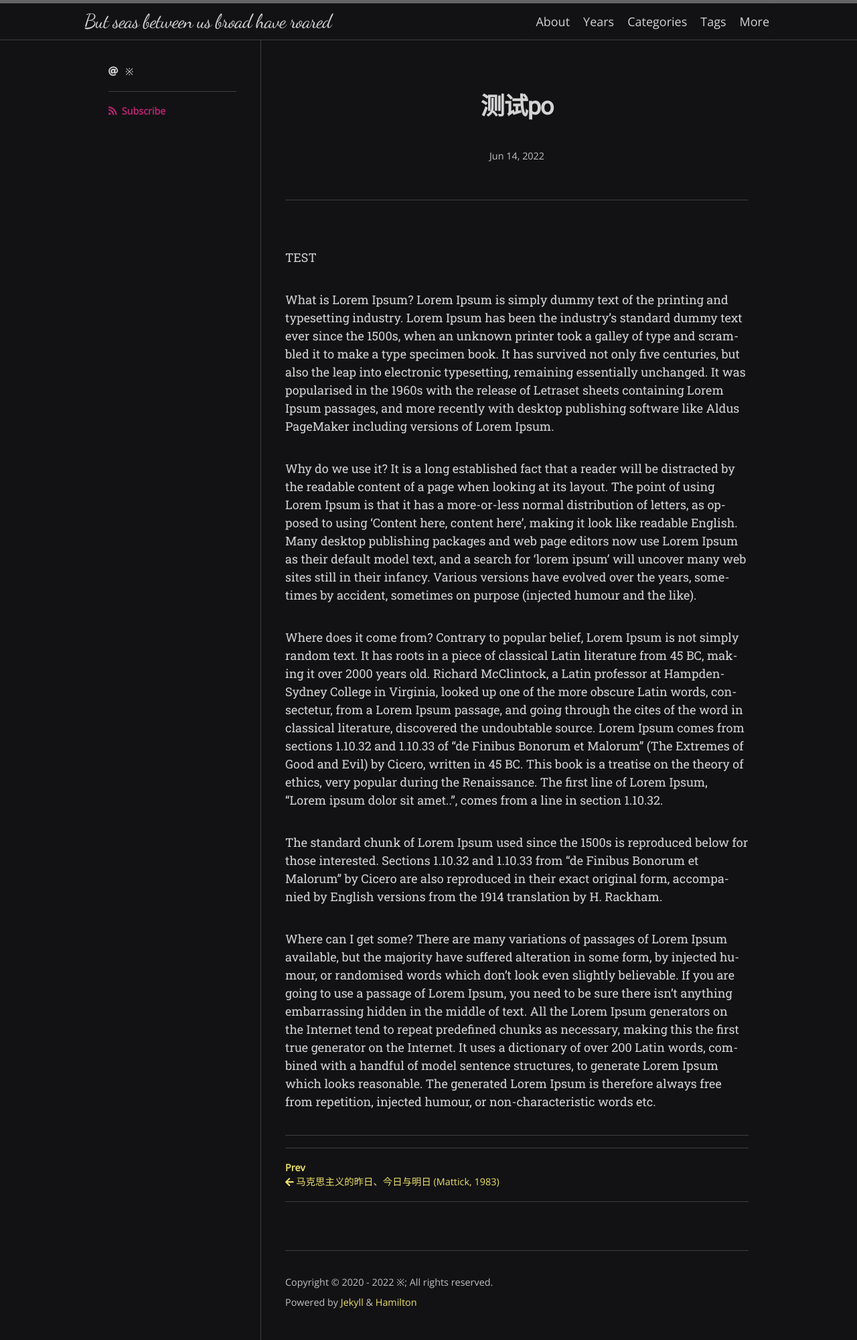
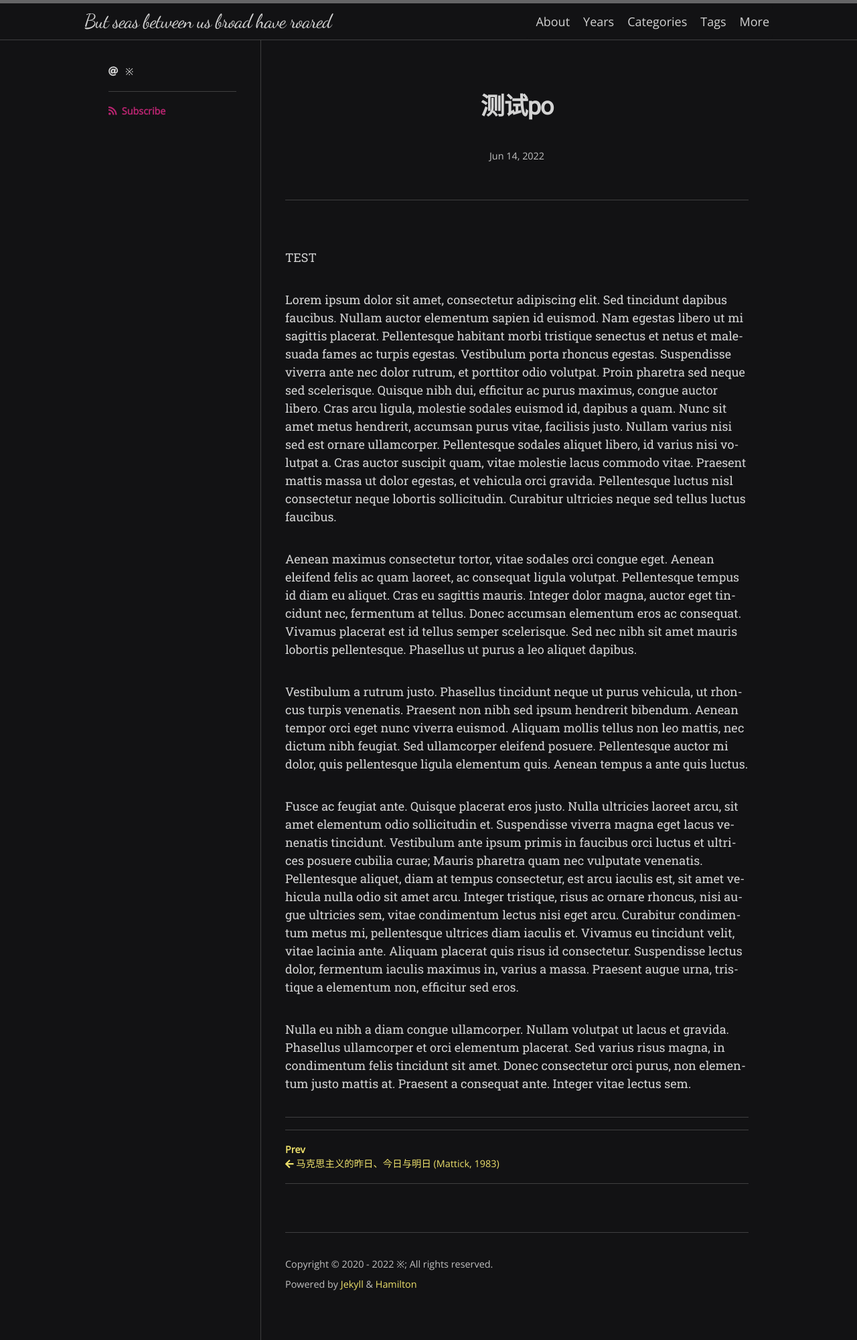
Before and after one commit to scatterdclouds/scatterdclouds.github.io, a Jekyll site: the page built from _posts/2022-06-14-test-post.md, in a window 1280 px wide. Shown: the whole page at 67% size. Built offline with Jekyll 4.4.1, drawn with Linux system fonts in a browser that asks for light colours; nearby versions of some CDN libraries; some web fonts are replaced; comment, search, counter and statistics services are not loaded.

Commit message:
Update 2022-06-14-test-post.md

```diff
--- a/_posts/2022-06-14-test-post.md
+++ b/_posts/2022-06-14-test-post.md
@@ -8,17 +8,12 @@ tags:
 ---
 TEST
 
-What is Lorem Ipsum?
-Lorem Ipsum is simply dummy text of the printing and typesetting industry. Lorem Ipsum has been the industry's standard dummy text ever since the 1500s, when an unknown printer took a galley of type and scrambled it to make a type specimen book. It has survived not only five centuries, but also the leap into electronic typesetting, remaining essentially unchanged. It was popularised in the 1960s with the release of Letraset sheets containing Lorem Ipsum passages, and more recently with desktop publishing software like Aldus PageMaker including versions of Lorem Ipsum.
+Lorem ipsum dolor sit amet, consectetur adipiscing elit. Sed tincidunt dapibus faucibus. Nullam auctor elementum sapien id euismod. Nam egestas libero ut mi sagittis placerat. Pellentesque habitant morbi tristique senectus et netus et malesuada fames ac turpis egestas. Vestibulum porta rhoncus egestas. Suspendisse viverra ante nec dolor rutrum, et porttitor odio volutpat. Proin pharetra sed neque sed scelerisque. Quisque nibh dui, efficitur ac purus maximus, congue auctor libero. Cras arcu ligula, molestie sodales euismod id, dapibus a quam. Nunc sit amet metus hendrerit, accumsan purus vitae, facilisis justo. Nullam varius nisi sed est ornare ullamcorper. Pellentesque sodales aliquet libero, id varius nisi volutpat a. Cras auctor suscipit quam, vitae molestie lacus commodo vitae. Praesent mattis massa ut dolor egestas, et vehicula orci gravida. Pellentesque luctus nisl consectetur neque lobortis sollicitudin. Curabitur ultricies neque sed tellus luctus faucibus.
 
-Why do we use it?
-It is a long established fact that a reader will be distracted by the readable content of a page when looking at its layout. The point of using Lorem Ipsum is that it has a more-or-less normal distribution of letters, as opposed to using 'Content here, content here', making it look like readable English. Many desktop publishing packages and web page editors now use Lorem Ipsum as their default model text, and a search for 'lorem ipsum' will uncover many web sites still in their infancy. Various versions have evolved over the years, sometimes by accident, sometimes on purpose (injected humour and the like).
+Aenean maximus consectetur tortor, vitae sodales orci congue eget. Aenean eleifend felis ac quam laoreet, ac consequat ligula volutpat. Pellentesque tempus id diam eu aliquet. Cras eu sagittis mauris. Integer dolor magna, auctor eget tincidunt nec, fermentum at tellus. Donec accumsan elementum eros ac consequat. Vivamus placerat est id tellus semper scelerisque. Sed nec nibh sit amet mauris lobortis pellentesque. Phasellus ut purus a leo aliquet dapibus.
 
+Vestibulum a rutrum justo. Phasellus tincidunt neque ut purus vehicula, ut rhoncus turpis venenatis. Praesent non nibh sed ipsum hendrerit bibendum. Aenean tempor orci eget nunc viverra euismod. Aliquam mollis tellus non leo mattis, nec dictum nibh feugiat. Sed ullamcorper eleifend posuere. Pellentesque auctor mi dolor, quis pellentesque ligula elementum quis. Aenean tempus a ante quis luctus.
 
-Where does it come from?
-Contrary to popular belief, Lorem Ipsum is not simply random text. It has roots in a piece of classical Latin literature from 45 BC, making it over 2000 years old. Richard McClintock, a Latin professor at Hampden-Sydney College in Virginia, looked up one of the more obscure Latin words, consectetur, from a Lorem Ipsum passage, and going through the cites of the word in classical literature, discovered the undoubtable source. Lorem Ipsum comes from sections 1.10.32 and 1.10.33 of "de Finibus Bonorum et Malorum" (The Extremes of Good and Evil) by Cicero, written in 45 BC. This book is a treatise on the theory of ethics, very popular during the Renaissance. The first line of Lorem Ipsum, "Lorem ipsum dolor sit amet..", comes from a line in section 1.10.32.
+Fusce ac feugiat ante. Quisque placerat eros justo. Nulla ultricies laoreet arcu, sit amet elementum odio sollicitudin et. Suspendisse viverra magna eget lacus venenatis tincidunt. Vestibulum ante ipsum primis in faucibus orci luctus et ultrices posuere cubilia curae; Mauris pharetra quam nec vulputate venenatis. Pellentesque aliquet, diam at tempus consectetur, est arcu iaculis est, sit amet vehicula nulla odio sit amet arcu. Integer tristique, risus ac ornare rhoncus, nisi augue ultricies sem, vitae condimentum lectus nisi eget arcu. Curabitur condimentum metus mi, pellentesque ultrices diam iaculis et. Vivamus eu tincidunt velit, vitae lacinia ante. Aliquam placerat quis risus id consectetur. Suspendisse lectus dolor, fermentum iaculis maximus in, varius a massa. Praesent augue urna, tristique a elementum non, efficitur sed eros.
 
-The standard chunk of Lorem Ipsum used since the 1500s is reproduced below for those interested. Sections 1.10.32 and 1.10.33 from "de Finibus Bonorum et Malorum" by Cicero are also reproduced in their exact original form, accompanied by English versions from the 1914 translation by H. Rackham.
-
-Where can I get some?
-There are many variations of passages of Lorem Ipsum available, but the majority have suffered alteration in some form, by injected humour, or randomised words which don't look even slightly believable. If you are going to use a passage of Lorem Ipsum, you need to be sure there isn't anything embarrassing hidden in the middle of text. All the Lorem Ipsum generators on the Internet tend to repeat predefined chunks as necessary, making this the first true generator on the Internet. It uses a dictionary of over 200 Latin words, combined with a handful of model sentence structures, to generate Lorem Ipsum which looks reasonable. The generated Lorem Ipsum is therefore always free from repetition, injected humour, or non-characteristic words etc.
+Nulla eu nibh a diam congue ullamcorper. Nullam volutpat ut lacus et gravida. Phasellus ullamcorper et orci elementum placerat. Sed varius risus magna, in condimentum felis tincidunt sit amet. Donec consectetur orci purus, non elementum justo mattis at. Praesent a consequat ante. Integer vitae lectus sem.
```
